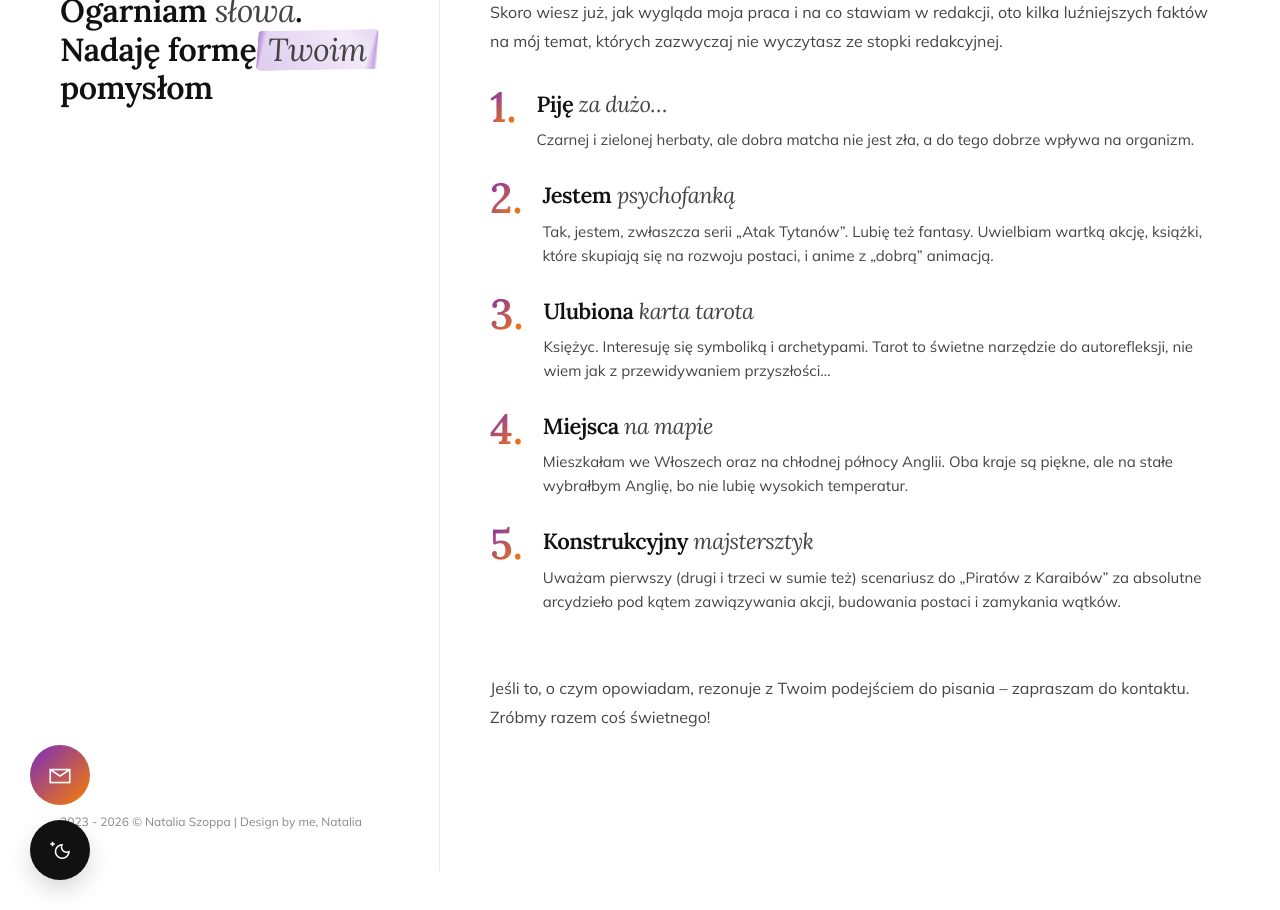
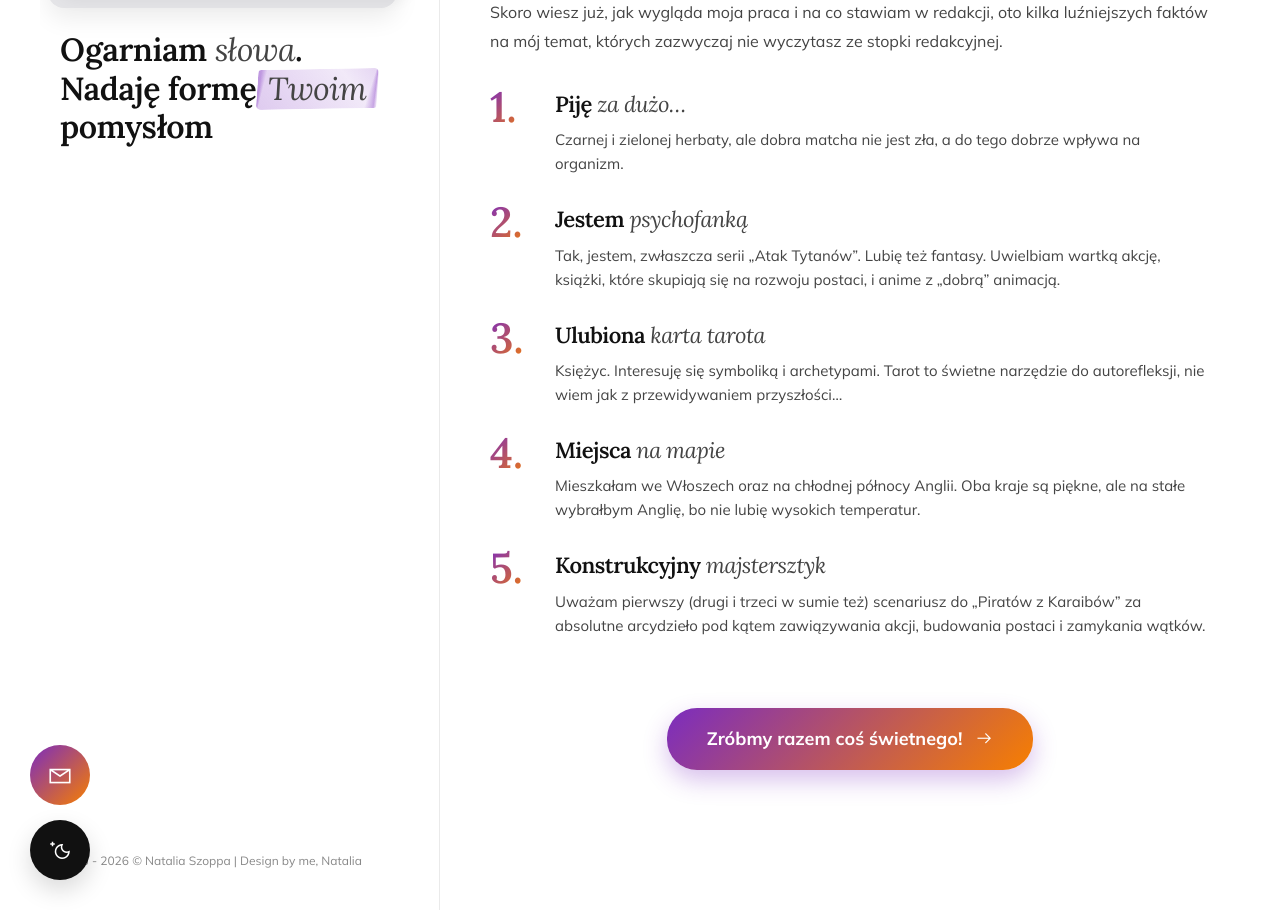
Before and after one commit to Bonnie00726/nataliaszoppa, a Jekyll site: the page built from o-mnie.html, in a window 1280 px wide and 1400 px high, scrolled down 1478 px, cut to the strip 490-1400 px from the top of the window. Built offline with Jekyll 4.4.1, drawn with Linux system fonts in a browser that asks for light colours.

Commit message:
Update o-mnie.html

```diff
--- a/o-mnie.html
+++ b/o-mnie.html
@@ -229,6 +229,8 @@
             -webkit-text-fill-color: transparent;
             flex-shrink: 0;
             padding-top: 5px;
+            min-width: 45px;
+            text-align: left;
         }
 
         .fact-content h3 {
@@ -257,6 +259,36 @@
             height: auto;
             opacity: 0.85;
             display: inline-block;
+        }
+
+        /* === PRZYCISK CALL TO ACTION === */
+        .cta-button {
+            display: inline-block;
+            padding: 16px 40px;
+            font-family: var(--sans);
+            font-size: 18px;
+            font-weight: 700;
+            color: #ffffff !important;
+            background: var(--gradient);
+            border-radius: 30px;
+            text-decoration: none;
+            box-shadow: 0 10px 25px rgba(123, 44, 191, 0.3);
+            transition: all 0.3s ease;
+            margin-top: 10px;
+        }
+
+        .cta-button:hover {
+            transform: translateY(-4px);
+            box-shadow: 0 15px 35px rgba(123, 44, 191, 0.5);
+        }
+
+        .cta-button i {
+            margin-left: 8px;
+            transition: transform 0.3s ease;
+        }
+
+        .cta-button:hover i {
+            transform: translateX(5px);
         }
 
         /* === PŁYWAJĄCE PRZYCISKI AKCJI === */
@@ -332,7 +364,14 @@
             .main-content { padding: 40px 20px; }
             .top-nav { justify-content: center; margin-bottom: 40px; }
             .nav-links { justify-content: center; }
-            .floating-actions { bottom: 20px; left: 20px; gap: 10px; transform: scale(0.85); transform-origin: bottom left; }
+            .floating-actions {
+                bottom: 20px;
+                left: auto;
+                right: 20px;
+                gap: 15px;
+                transform: scale(0.85);
+                transform-origin: bottom right;
+            }
             .fact-number { font-size: 34px; }
             .fact-content h3 { font-size: 20px; }
             .copyright { padding-top: 10px; }
@@ -519,11 +558,11 @@
             </div>
         </section>
 
-        <!-- OSTATNI AKAPIT I ZDJĘCIE PODPISU -->
-        <section class="story-block" style="margin-top: 60px;">
-            <p>Jeśli to, o czym opowiadam, rezonuje z Twoim podejściem do pisania – zapraszam do kontaktu. Zróbmy razem coś świetnego!</p>
-
-
+        <!-- OSTATNI AKAPIT I CALL TO ACTION -->
+        <section class="story-block" style="margin-top: 60px; text-align: center;">
+            <a href="mailto:natalia.szoppa@gmail.com" class="cta-button">
+                Zróbmy razem coś świetnego! <i class="las la-arrow-right"></i>
+            </a>
         </section>
 
     </main>
```
